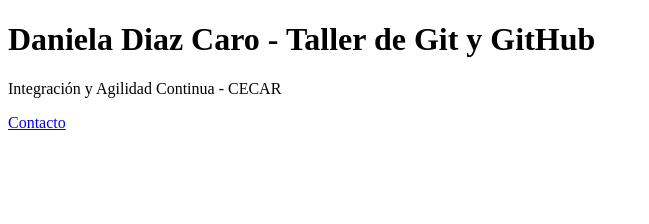
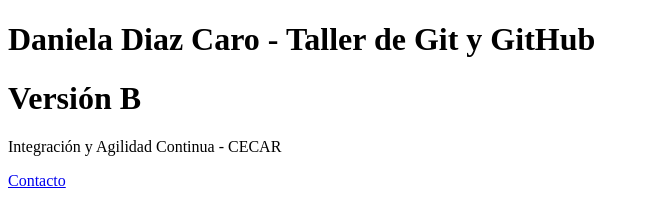
Before and after one commit to DannyDC29/taller-git-daniela, a plain HTML site: page index.html in a window 1280 px wide. Shown: the whole page, without its empty margins (0-649 px from the left). Drawn offline with Linux system fonts and the light colour scheme.

Commit message:
style: cambia titulo a Version B

```diff
--- a/index.html
+++ b/index.html
@@ -6,6 +6,7 @@
 </head>
 <body>
     <h1>Daniela Diaz Caro - Taller de Git y GitHub</h1>
+    <h1>Versión B</h1>
     <p>Integración y Agilidad Continua - CECAR</p>
     <a href="contacto.html">Contacto</a>
 </body>
```
